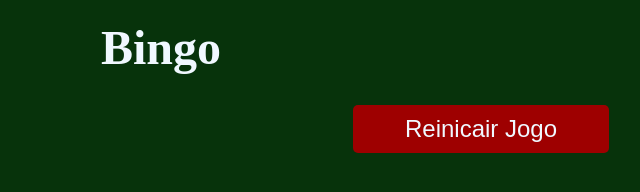
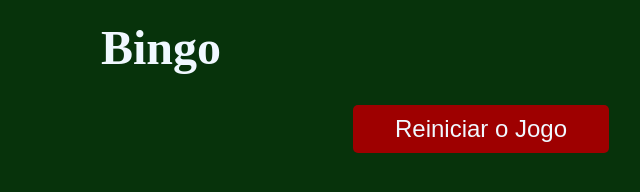
Before and after one commit to Moruan06/Bingo, a plain HTML site: page index.html in a window 1280 px wide. Shown: the full height of the page, 479-1119 px from the left. Drawn offline with Linux system fonts and the light colour scheme.

Commit message:
Fix button label from 'Reinicair Jogo' to 'Reiniciar o Jogo'

```diff
--- a/index.html
+++ b/index.html
@@ -10,7 +10,7 @@
     <h1>Bingo</h1>
     <div class="botao">
         <button id="começarJogo" onclick="mostrarJogo()">Criar Cartela</button>
-        <button id="reinicarJogo" onclick="location.reload()">Reinicair Jogo</button>
+        <button id="reinicarJogo" onclick="location.reload()">Reiniciar o Jogo</button>
     </div>
     <div id="Bingo">
         <div id="cartela-bingo"></div>
```
